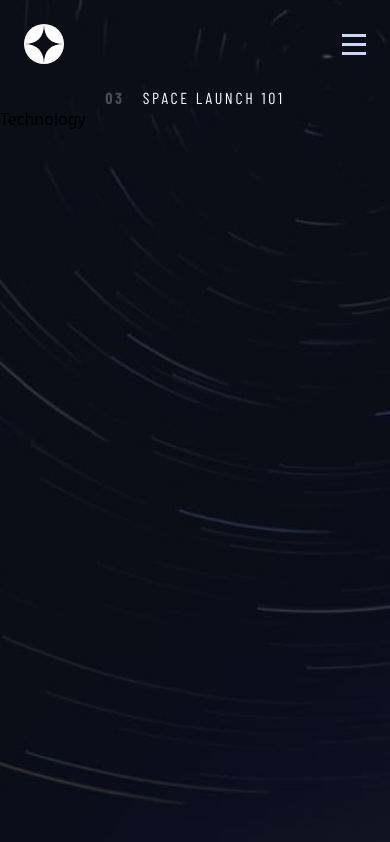
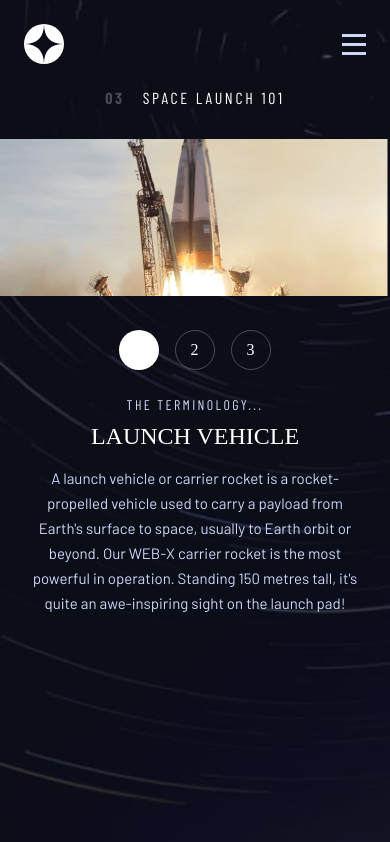
Before and after one commit to CiroJSCH/space-tourism-website, a React (Vite) app: page /technology in a window 390 px wide. Built offline with nearby package versions, Linux system fonts and the light colour scheme; a web font is replaced by a local one.

Commit message:
Tech component (mobile)

```diff
--- a/src/components/Technology.jsx
+++ b/src/components/Technology.jsx
@@ -1,6 +1,44 @@
+// Libraries
+import { useState } from "react";
+
+// Assets
+import vehicle from "../assets/technology/image-launch-vehicle-landscape.jpg";
+import spaceport from "../assets/technology/image-spaceport-landscape.jpg";
+import capsule from "../assets/technology/image-space-capsule-landscape.jpg";
+
+// Data
+import { technology as techData } from "../data/data.json";
+
+const images = {
+  0: vehicle,
+  1: spaceport,
+  2: capsule,
+}
+
 const Technology = () => {
+
+  const [tech, setTech] = useState(techData[0]);
+
   return (
-    <div>Technology</div>
+    <section className="mt-8 flex flex-col items-center">
+      <div className="w-full flex items-center">
+        <img src={images[techData.indexOf(tech)]} alt="" />
+      </div>
+      <ul className="flex gap-4 font-belle mt-[34px]">
+        {
+          techData.map(({name}, index) => (
+            <li key={name} className={`grid place-content-center text-center w-[40px] h-[40px] tracking-[1px] leading-[18px] text-white rounded-full border border-[rgba(255,255,255,0.25)] ${techData.indexOf(tech) === index && "text-[#0B0D17] bg-white"}`} onClick={() => setTech(techData[index])}>{index + 1}</li>
+          ))
+        }
+      </ul>
+      <div className="mt-[26px] flex flex-col items-center">
+        <span className="uppercase font-barlow text-[14px] leading-[17px] tracking-[2.3625px] text-primary text-center">the terminology...</span>
+        <h3 className="mt-[9px] font-belle text-white uppercase text-[24px] leading-[28px] text-center">{tech.name}</h3>
+        <p className="mt-4 max-w-[327px] font-brl text-primary text-[15px] leading-[25px] text-center">
+          {tech.description}
+        </p>
+      </div>
+    </section>
   )
 }
 
```
